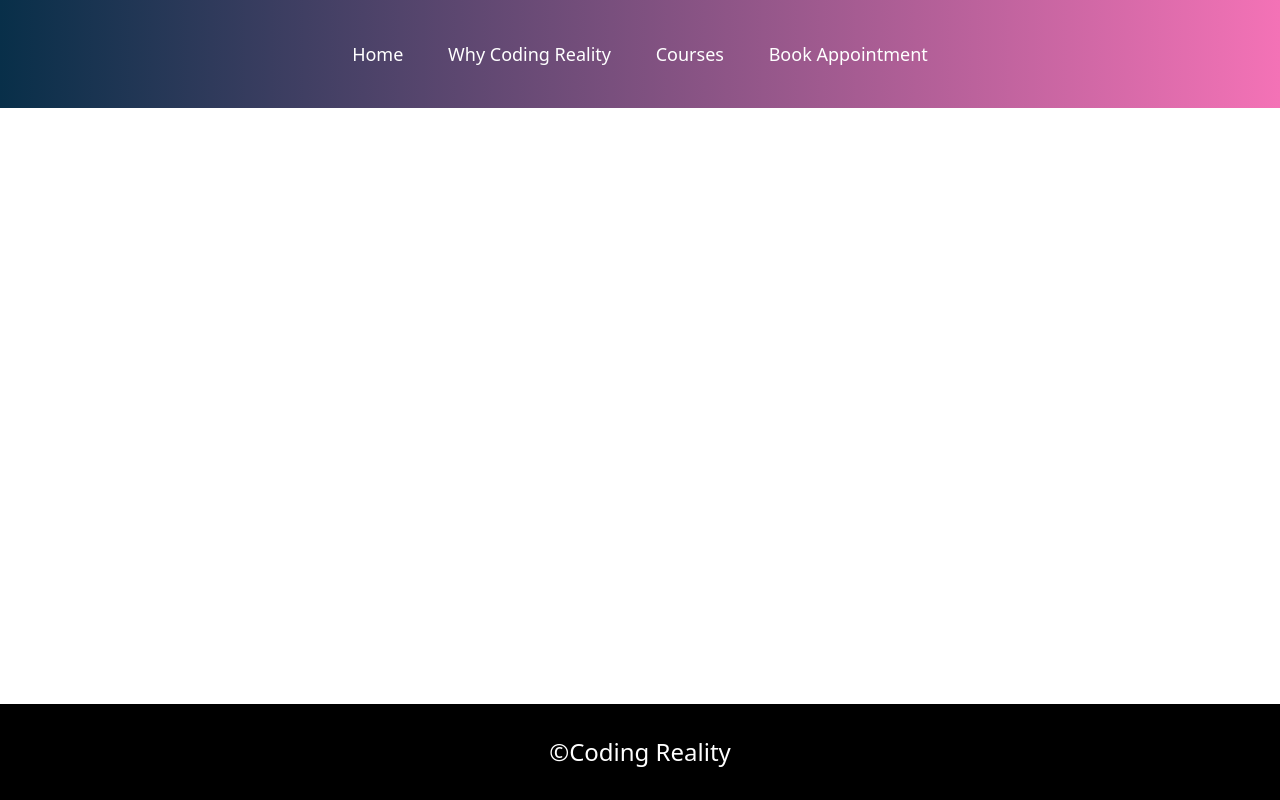
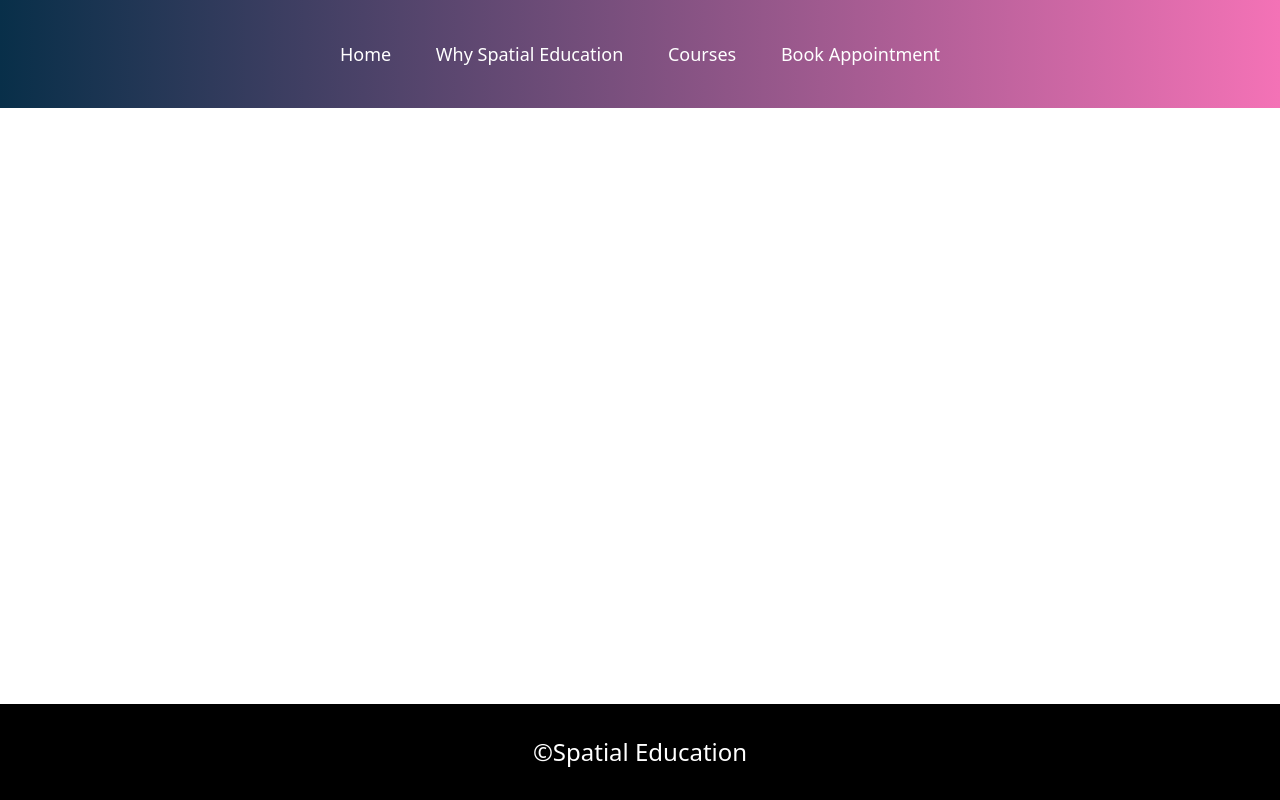
Before and after one commit to Gson44/SpatialEducation, a plain HTML site: page learnMore.html in a window 1280 px wide. Drawn offline with Linux system fonts and the light colour scheme.

Commit message:
Change to SpatialEducation

```diff
--- a/learnMore.html
+++ b/learnMore.html
@@ -3,19 +3,19 @@
 <head>
     <meta charset="UTF-8">
     <meta name="viewport" content="width=device-width, initial-scale=1.0">
-    <title>Why Gamify School</title>
+    <title>Why Spatial Education</title>
     <link rel="stylesheet" href="style.css">
 </head>
 <body class="dark:bg-slate-800 ">
 
     <nav class="text-white bg-gradient-to-r from-sky-950 to-pink-400 space-x-10 text-center p-10 text-lg">
         <a href="index.html">Home</a>
-        <a href="learnMore.html">Why Coding Reality</a>
+        <a href="learnMore.html">Why Spatial Education</a>
         <a href="course.html">Courses</a>
         <a href="appointment.html">Book Appointment</a>
     </nav>
     <main class="text-center mt-10 text-white ">
-        <p class="text-4xl">Why Coding Reality</p>
+        <p class="text-4xl">Why Spatial Education</p>
         <article class=" text-justify p-8 mt-8   dark:bg-slate-600 rounded-lg w-10/12 m-auto mb-15">
             <p>The rise of technology is inevitable, poised to alter societal operations and individual
                 lifestyles. It is projected that, by 2030, the number of tech jobs will increase to a range of
@@ -46,7 +46,7 @@
 
 
     <footer class="text-white text-2xl text-center fixed inset-x-0 bottom-0 bg-black p-8">
-        <h1>&#169;Coding Reality</h1>
+        <h1>&#169;Spatial Education</h1>
     </footer>
 </body>
 </html>
```
Also changed, not shown: appointment.html (+2 -2 lines), course.html (+2 -2 lines), index.html (+2 -2 lines).
